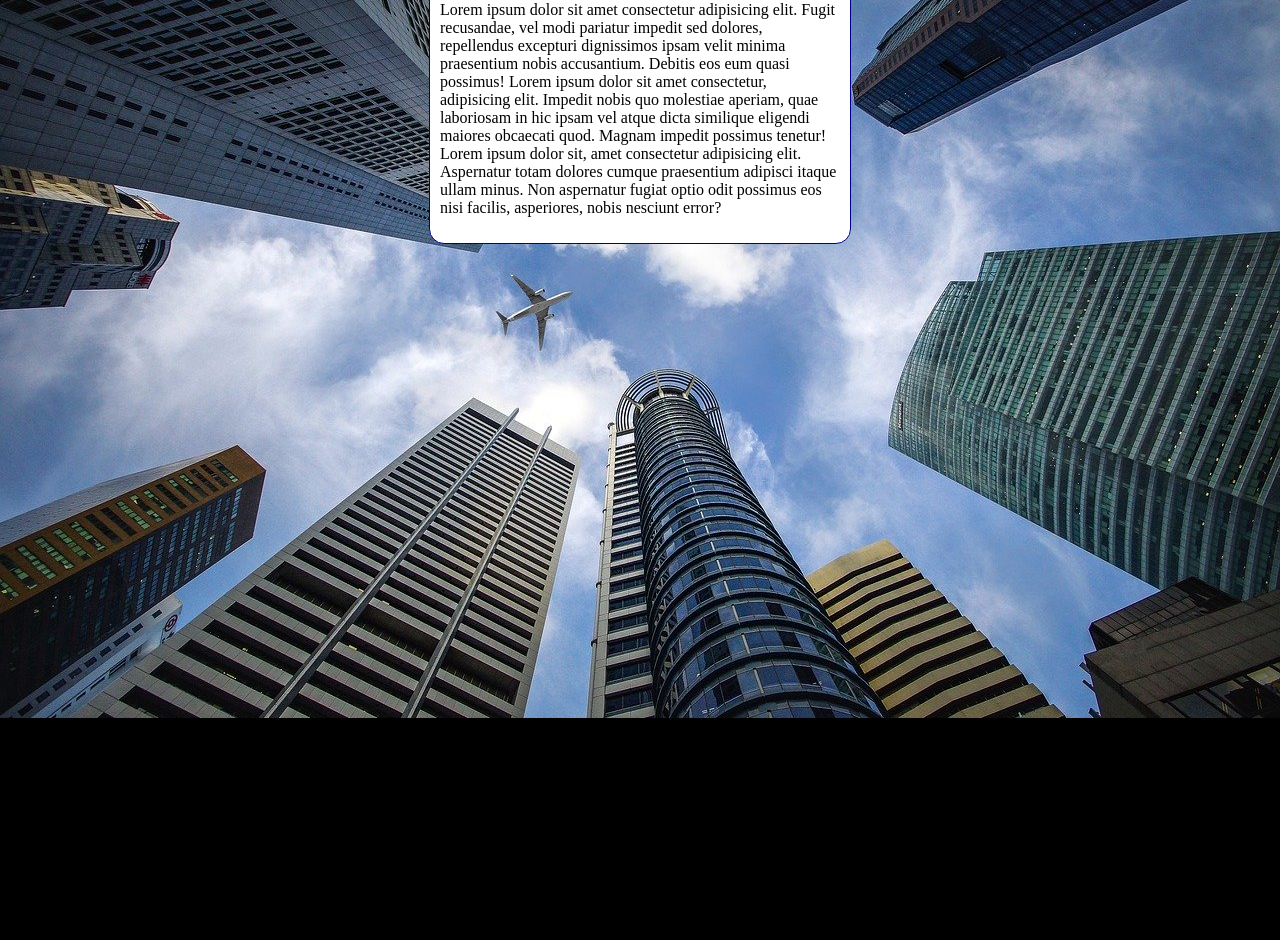
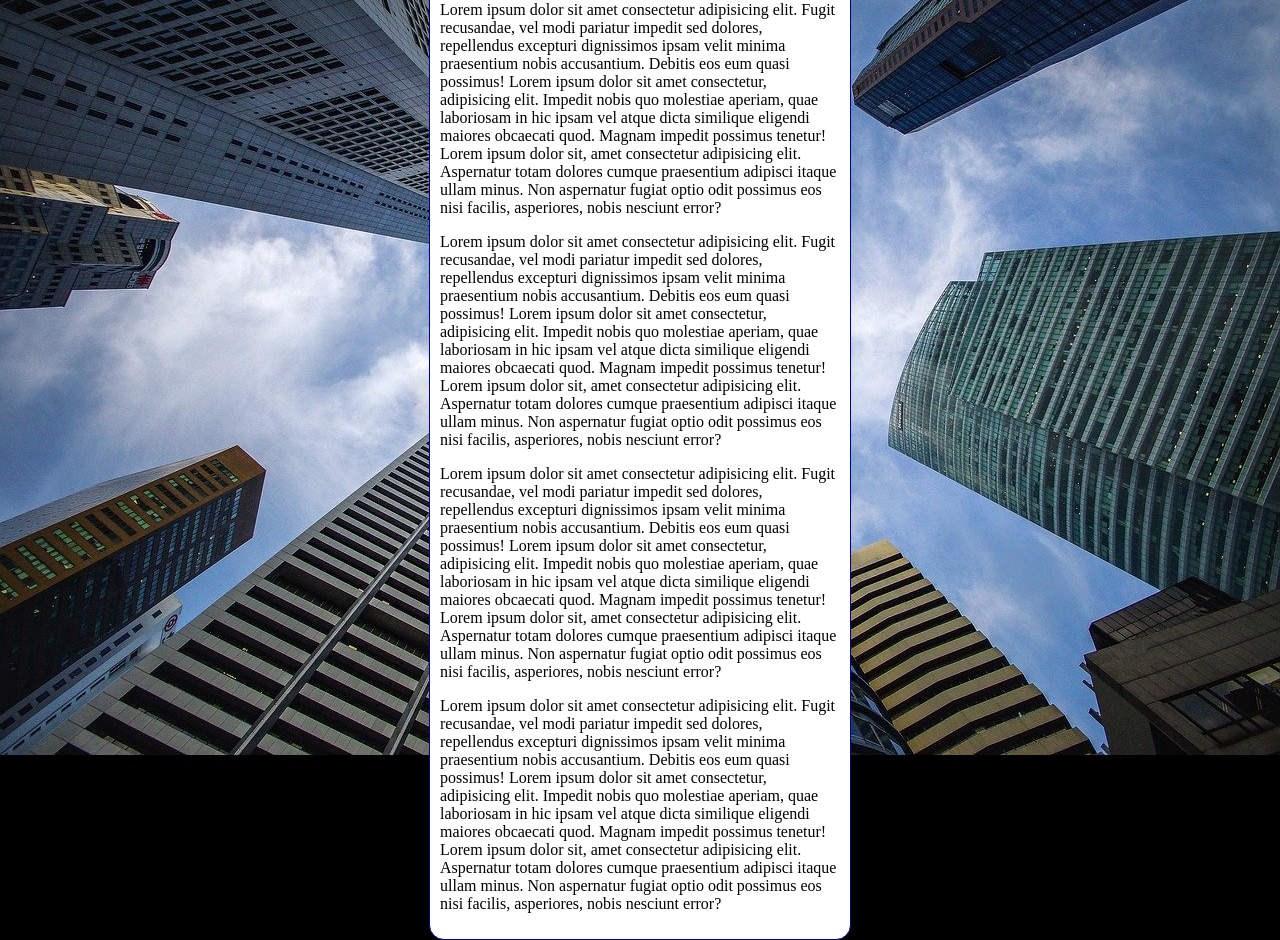
Before and after one commit to DouglasSvAlves/html5-css3, a plain HTML site: page modulo-03/Exerc022/fundo006.html in a window 1280 px wide. Shown: the part 98-1038 px from the top of the page. Before the commit the page ends 816 px from the top, so only its background shows below. Drawn offline with Linux system fonts and the light colour scheme.

Commit message:
Update fundo006.html

```diff
--- a/modulo-03/Exerc022/fundo006.html
+++ b/modulo-03/Exerc022/fundo006.html
@@ -30,6 +30,9 @@
     <main>
         <h1>Teste de imagem de fundo</h1>
         <p>Lorem ipsum dolor sit amet consectetur adipisicing elit. Fugit recusandae, vel modi pariatur impedit sed dolores, repellendus excepturi dignissimos ipsam velit minima praesentium nobis accusantium. Debitis eos eum quasi possimus! Lorem ipsum dolor sit amet consectetur, adipisicing elit. Impedit nobis quo molestiae aperiam, quae laboriosam in hic ipsam vel atque dicta similique eligendi maiores obcaecati quod. Magnam impedit possimus tenetur! Lorem ipsum dolor sit, amet consectetur adipisicing elit. Aspernatur totam dolores cumque praesentium adipisci itaque ullam minus. Non aspernatur fugiat optio odit possimus eos nisi facilis, asperiores, nobis nesciunt error?</p>
+        <p>Lorem ipsum dolor sit amet consectetur adipisicing elit. Fugit recusandae, vel modi pariatur impedit sed dolores, repellendus excepturi dignissimos ipsam velit minima praesentium nobis accusantium. Debitis eos eum quasi possimus! Lorem ipsum dolor sit amet consectetur, adipisicing elit. Impedit nobis quo molestiae aperiam, quae laboriosam in hic ipsam vel atque dicta similique eligendi maiores obcaecati quod. Magnam impedit possimus tenetur! Lorem ipsum dolor sit, amet consectetur adipisicing elit. Aspernatur totam dolores cumque praesentium adipisci itaque ullam minus. Non aspernatur fugiat optio odit possimus eos nisi facilis, asperiores, nobis nesciunt error?</p>
+        <p>Lorem ipsum dolor sit amet consectetur adipisicing elit. Fugit recusandae, vel modi pariatur impedit sed dolores, repellendus excepturi dignissimos ipsam velit minima praesentium nobis accusantium. Debitis eos eum quasi possimus! Lorem ipsum dolor sit amet consectetur, adipisicing elit. Impedit nobis quo molestiae aperiam, quae laboriosam in hic ipsam vel atque dicta similique eligendi maiores obcaecati quod. Magnam impedit possimus tenetur! Lorem ipsum dolor sit, amet consectetur adipisicing elit. Aspernatur totam dolores cumque praesentium adipisci itaque ullam minus. Non aspernatur fugiat optio odit possimus eos nisi facilis, asperiores, nobis nesciunt error?</p>
+        <p>Lorem ipsum dolor sit amet consectetur adipisicing elit. Fugit recusandae, vel modi pariatur impedit sed dolores, repellendus excepturi dignissimos ipsam velit minima praesentium nobis accusantium. Debitis eos eum quasi possimus! Lorem ipsum dolor sit amet consectetur, adipisicing elit. Impedit nobis quo molestiae aperiam, quae laboriosam in hic ipsam vel atque dicta similique eligendi maiores obcaecati quod. Magnam impedit possimus tenetur! Lorem ipsum dolor sit, amet consectetur adipisicing elit. Aspernatur totam dolores cumque praesentium adipisci itaque ullam minus. Non aspernatur fugiat optio odit possimus eos nisi facilis, asperiores, nobis nesciunt error?</p>
     </main>
 </body>
 </html>
```
